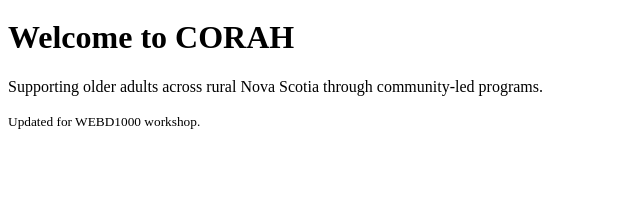
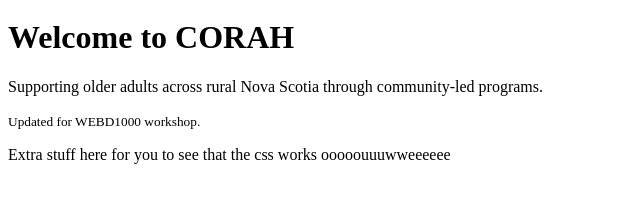
Before and after one commit to Iveyson/WEBD1000, a plain HTML site: page ws5-corah-site/index.html in a window 1280 px wide. Shown: the part 161-364 px from the top of the page, without its empty margins (0-640 px from the left). Drawn offline with Linux system fonts and the light colour scheme.

Commit message:
ws06done

```diff
--- a/ws5-corah-site/index.html
+++ b/ws5-corah-site/index.html
@@ -22,6 +22,7 @@
     <h1>Welcome to CORAH</h1>
     <p>Supporting older adults across rural Nova Scotia through community-led programs.</p>
     <p><small>Updated for WEBD1000 workshop.</small></p>
+    <p>Extra stuff here for you to see that the css works ooooouuuwweeeeee</p>
   </main>
 </body>
 </html>
```
